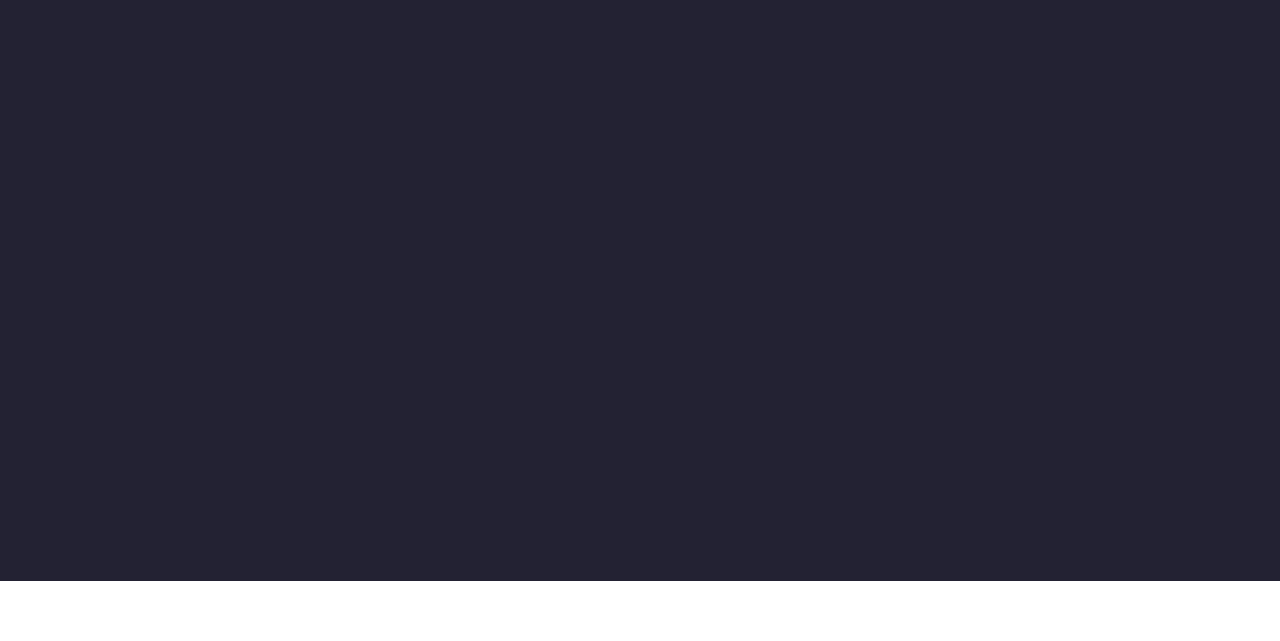
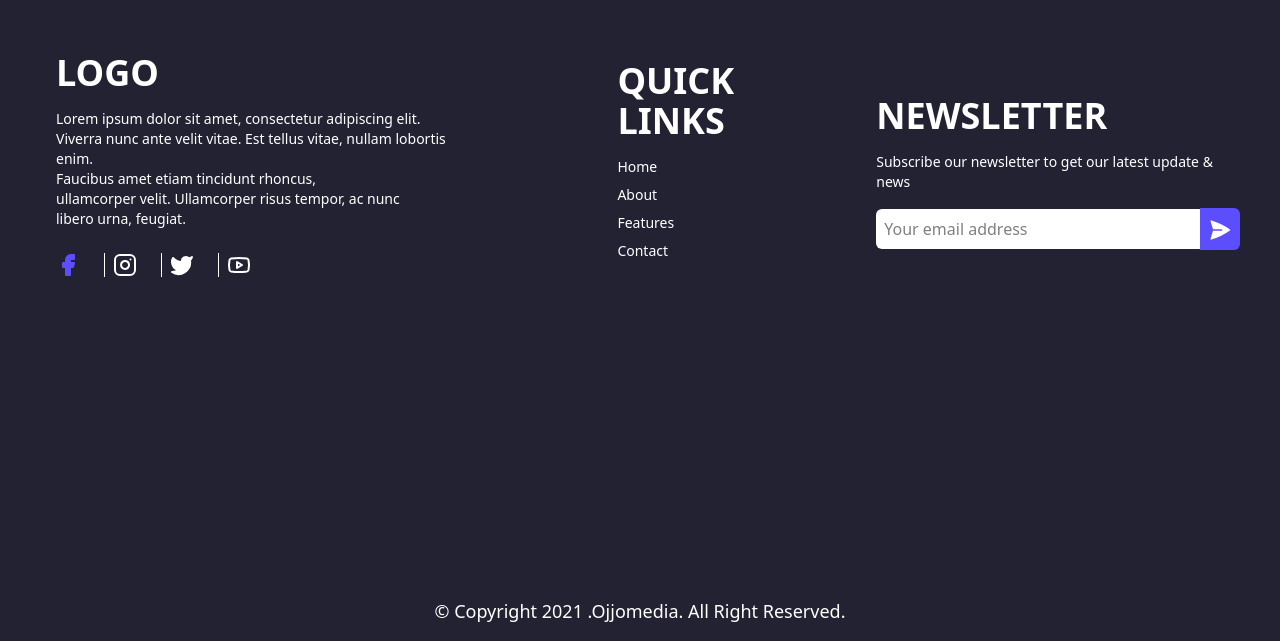
Before and after one commit to dejiobasan/Appolly, a React (Vite) app in the folder Frontend/: page / in a window 1280 px wide. Shown: the part 7772-8413 px from the top of the page. Before the commit the page ends 8353 px from the top, so only its background shows below. Built offline with nearby package versions, Linux system fonts and the light colour scheme.

Commit message:
More Work

```diff
--- a/Frontend/src/components/sections/Footer.jsx
+++ b/Frontend/src/components/sections/Footer.jsx
@@ -1,11 +1,63 @@
-
+import { Facebook, Instagram, Twitter, Youtube } from "lucide-react";
+import { PaperAirplaneIcon } from "@heroicons/react/24/solid";
 
 const Footer = () => {
   return (
-    <div className="relative flex flex-col min-h-screen items-center justify-center bg-[#232233]">
+    <div className="relative flex flex-col min-h-screen">
+      <div className="relative flex md:flex-row flex-col min-h-screen items-center justify-center bg-[#232233] lg:space-x-24 lg:px-6 lg:py-12 md:space-x-8 md:px-4 md:py-8 space-y-8 h-auto">
+        <div className="flex flex-row items-center justify-center relative z-10 md:px-4 md:mt-0 px-2 mt-60">
+          <div className="flex flex-col items-start justify-center relative z-10 px-4">
+            <h1 className="text-white font-bold lg:text-4xl text-2xl mb-4">LOGO</h1>
+            <p className="text-sm text-white mt-0 max-w-xl mb-4">
+              Lorem ipsum dolor sit amet, consectetur adipiscing elit.
+              <br /> Viverra nunc ante velit vitae. Est tellus vitae, nullam
+              lobortis enim.
+              <br /> Faucibus amet etiam tincidunt rhoncus,
+              <br /> ullamcorper velit. Ullamcorper risus tempor, ac nunc <br />
+              libero urna, feugiat.
+            </p>
+            <div className="flex flex-row items-center justify-center mt-2 space-x-4">
+              <Facebook className="lg:h-6 lg:w-6 h-4 w-4 text-[#5c4efc] fill-[#5c4efc]" />
+              <span className="lg:h-6 h-4 border-l border-white mx-2"></span>
+              <Instagram className="lg:h-6 lg:w-6 h-4 w-4 text-white" />
+              <span className="lg:h-6 h-4 border-l border-white mx-2"></span>
+              <Twitter className="lg:h-6 lg:w-6 h-4 w-4 text-white fill-white" />
+              <span className="lg:h-6 h-4 border-l border-white mx-2"></span>
+              <Youtube className="lg:h-6 lg:w-6 h-4 w-4 text-white" />
+            </div>
+          </div>
+        </div>
+        <div className="flex flex-col items-start justify-center relative z-10 px-4 md:mr-0 mr-60">
+          <h1 className="text-white font-bold lg:text-4xl text-2xl mb-4">QUICK LINKS</h1>
+          <div className="flex flex-col items-start justify-center relative z-10">
+            <p className="text-sm text-white mb-2">Home</p>
+            <p className="text-sm text-white mb-2">About</p>
+            <p className="text-sm text-white mb-2">Features</p>
+            <p className="text-sm text-white mb-2">Contact</p>
+          </div>
+        </div>
+        <div className="flex flex-col items-start justify-center relative z-10 px-4">
+          <h1 className="text-white font-bold lg:text-4xl text-2xl mb-4">NEWSLETTER</h1>
+          <p className="text-sm text-white mt-0 max-w-xl mb-4">
+            Subscribe our newsletter to get our latest update & news
+          </p>
+          <div className="flex flex-row items-center w-full mb-4">
+            <input
+              type="email"
+              placeholder="Your email address"
+              className="bg-white text-black p-2 rounded-l-md flex-1"
+            />
+            <button className="bg-[#5c4efc] text-white p-2 rounded-r-md">
+              <PaperAirplaneIcon className="h-6 w-6 inline-block" />
+            </button>
+          </div>
+        </div>
+      </div>
+      <div className="flex flex-row items-center justify-center bg-[#232233] text-white py-4">
+        <p className="lg:text-lg text-sm">© Copyright 2021 .Ojjomedia. All Right Reserved.</p>
+      </div>
+    </div>
+  );
+};
 
-    </div>
-  )
-}
-
-export default Footer
+export default Footer;
```
